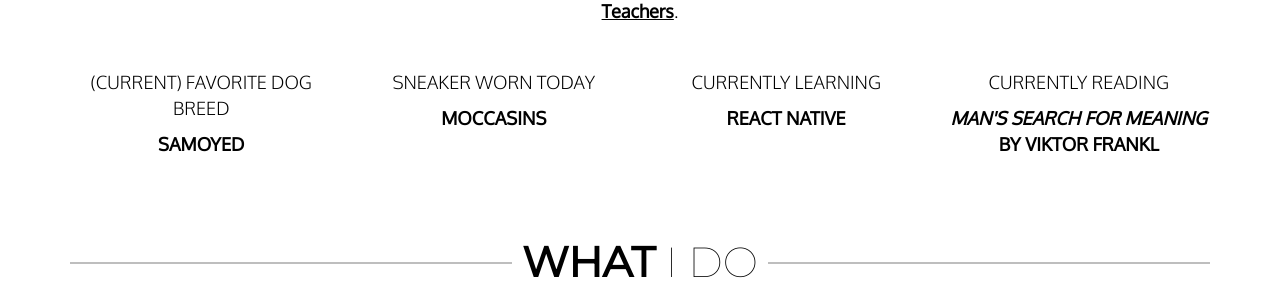
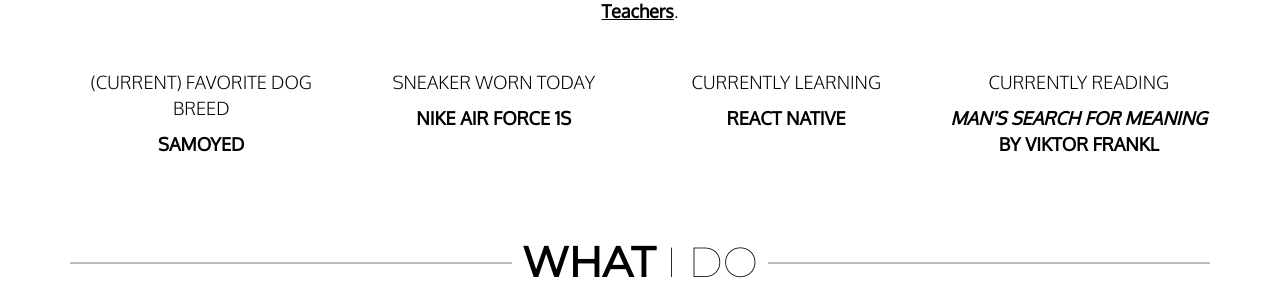
Before and after one commit to haanmiba/haanmiba.github.io, a Jekyll site: the page built from index.md, in a window 1280 px wide and 900 px high, scrolled down 1204 px. Shown: the part 154-454 px from the top of the window. Built offline with Jekyll 4.4.1, drawn with Linux system fonts in a browser that asks for light colours; nearby versions of some CDN libraries.

Commit message:
Updated sneaker

```diff
--- a/_data/about.yml
+++ b/_data/about.yml
@@ -8,7 +8,7 @@ currently:
   - action: "preparing for my summer software engineering internship at"
     subject: "Teachers Pay Teachers"
 dog: "Samoyed"
-sneaker: "Moccasins"
+sneaker: "Nike Air Force 1s"
 learning: "React Native"
 reading:
   book: "Man's Search for Meaning"
```
